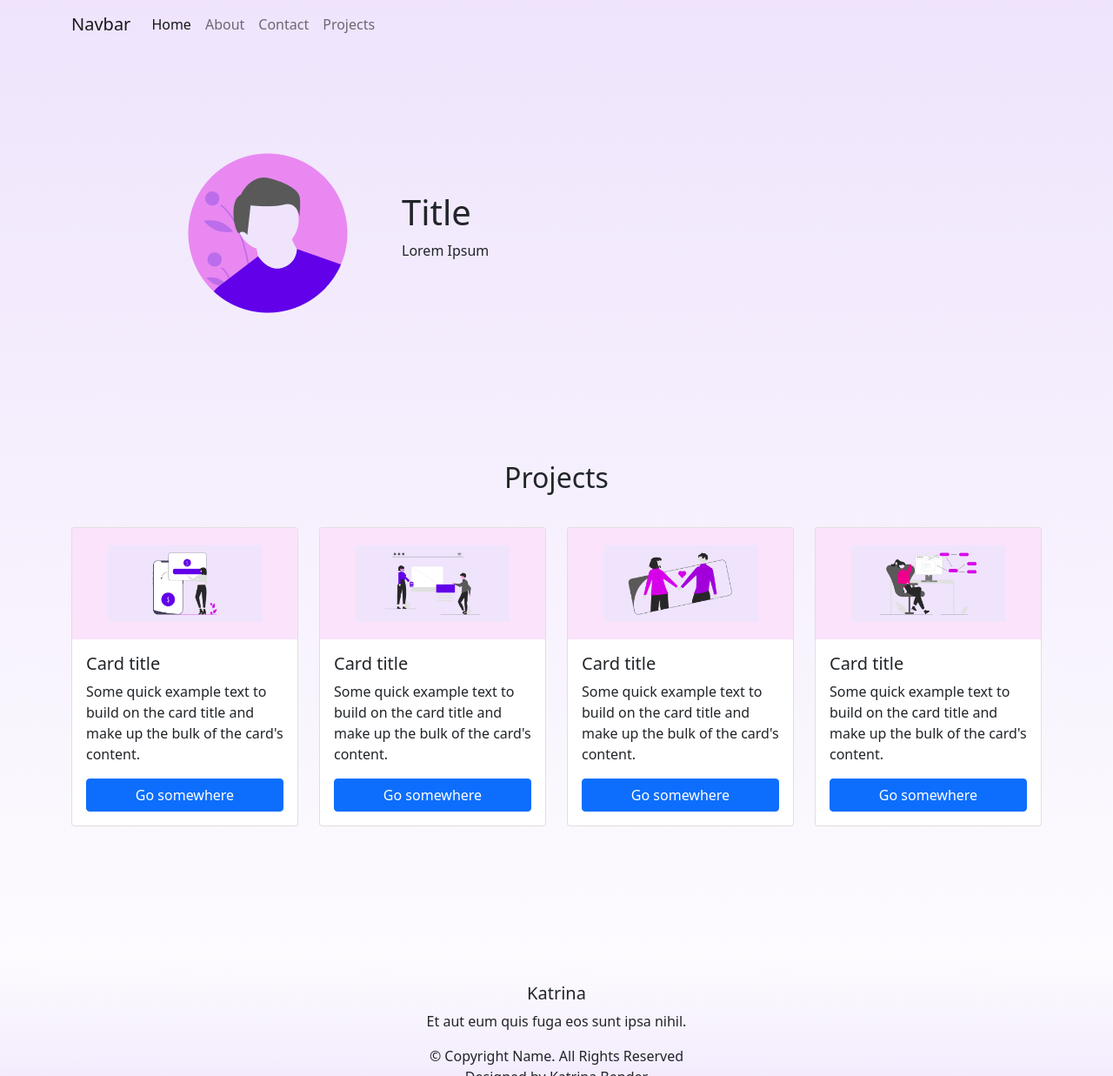
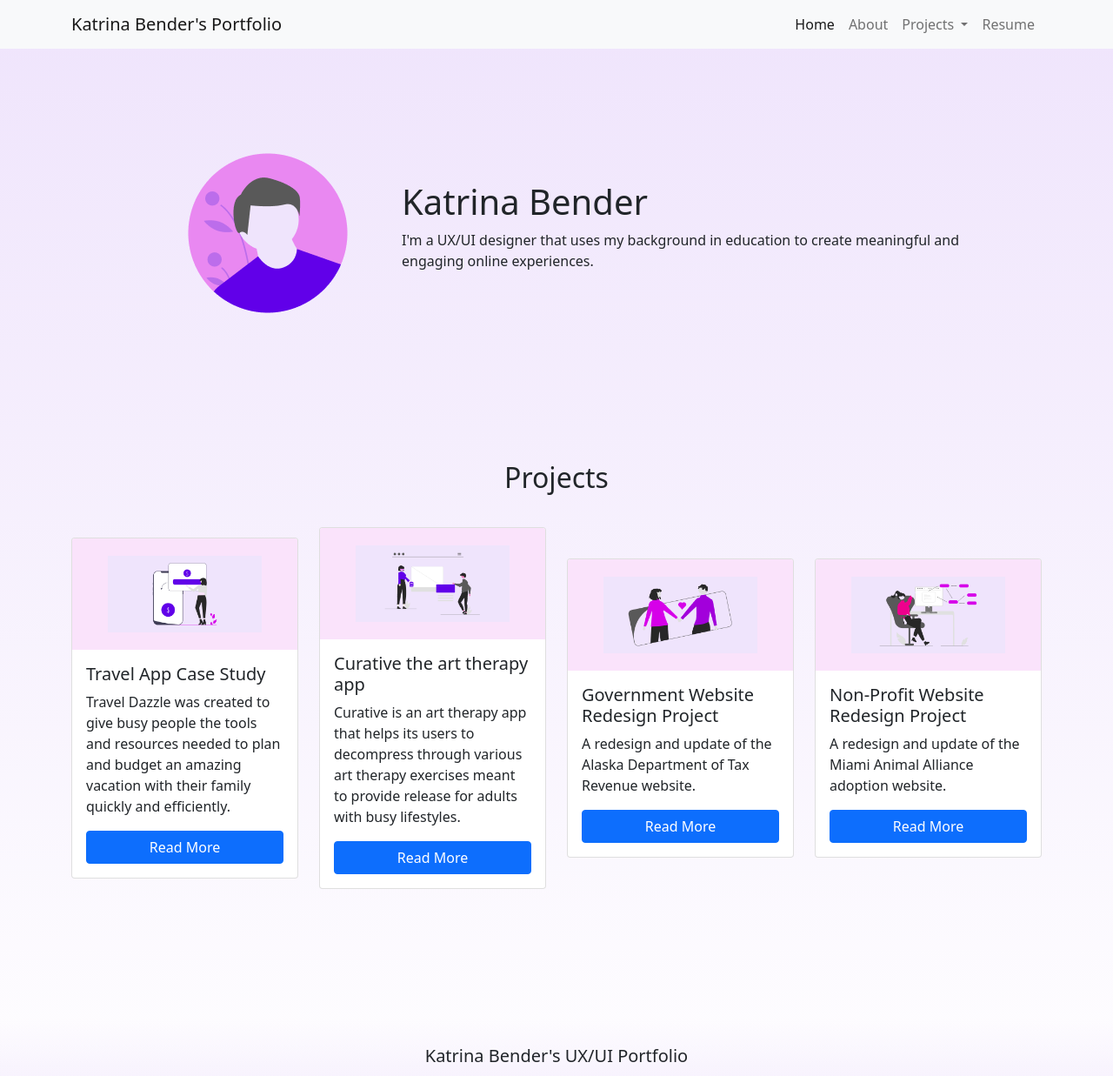
Before and after one commit to benderk761/bootstrap, a plain HTML site: page index.html in a window 1280 px wide. Shown: the top 1237 px of the page at 87% size. Drawn offline with nearby package versions, Linux system fonts and the light colour scheme.

Commit message:
nav fixes

```diff
--- a/css/style.css
+++ b/css/style.css
@@ -51,3 +51,8 @@ footer{
     text-align: center;
     background: var(--Primary-gradient-rev);
 }
+.roboto-regular {
+    font-family: "Roboto", sans-serif;
+    font-weight: 400;
+    font-style: normal;
+  }
--- a/index.html
+++ b/index.html
@@ -7,28 +7,43 @@
 
     <!-- Bootstrap CSS -->
     <link href="https://cdn.jsdelivr.net/npm/bootstrap@5.1.3/dist/css/bootstrap.min.css" rel="stylesheet" integrity="sha384-1BmE4kWBq78iYhFldvKuhfTAU6auU8tT94WrHftjDbrCEXSU1oBoqyl2QvZ6jIW3" crossorigin="anonymous">
+    <link href="https://fonts.googleapis.com/css2?family=Roboto:ital,wght@0,100;0,300;0,400;0,500;0,700;0,900;1,100;1,300;1,400;1,500;1,700;1,900&display=swap" rel="stylesheet">
+    <link rel="stylesheet" href="https://cdnjs.cloudflare.com/ajax/libs/font-awesome/6.2.0/css/all.min.css" integrity="sha512-xh6O/CkQoPOWDdYTDqeRdPCVd1SpvCA9XXcUnZS2FmJNp1coAFzvtCN9BmamE+4aHK8yyUHUSCcJHgXloTyT2A==" crossorigin="anonymous" referrerpolicy="no-referrer" />
     <link rel="stylesheet" href="./css/variables.css">
     <link rel="stylesheet" href="./css/style.css">
     <title>Home</title>
   </head>
   <body>
-    <nav>
-        <nav class="navbar navbar-expand-md navbar-light">
+    <nav class="navbar navbar-expand-lg navbar-light bg-light">
   <div class="container">
-              <a class="navbar-brand" href="#">Navbar</a>
-              <button class="navbar-toggler" type="button" data-bs-toggle="collapse" data-bs-target="#navbarNavAltMarkup" aria-controls="navbarNavAltMarkup" aria-expanded="false" aria-label="Toggle navigation">
-                <span class="navbar-toggler-icon"></span>
+    <a class="navbar-brand" href="#">Katrina Bender's Portfolio</a>
+    <button class="navbar-toggler" type="button" data-bs-toggle="collapse" data-bs-target="#navbarNavDropdown" aria-controls="navbarNavDropdown" aria-expanded="false" aria-label="Toggle navigation">
+    <i class="fa-solid fa-bars"></i>
     </button>
-              <div class="collapse navbar-collapse" id="navbarNavAltMarkup">
-                <div class="navbar-nav">
+    <div class="collapse navbar-collapse" id="navbarNavDropdown">
+      <ul class="navbar-nav ms-auto">
+        <li class="nav-item">
           <a class="nav-link active" aria-current="page" href="#">Home</a>
+        </li>
+        <li class="nav-item">
           <a class="nav-link" href="#">About</a>
-                  <a class="nav-link" href="#">Contact</a>
-                  <a class="nav-link" href="#">Projects</a>
+        </li>
+        <li class="nav-item dropdown">
+          <a class="nav-link dropdown-toggle" href="#" id="navbarDropdownMenuLink" role="button" data-bs-toggle="dropdown" aria-expanded="false">
+            Projects
+          </a>
+          <ul class="dropdown-menu" aria-labelledby="navbarDropdownMenuLink">
+            <li><a class="dropdown-item" href="#">Project 1</a></li>
+            <li><a class="dropdown-item" href="#">Project 2</a></li>
+            <li><a class="dropdown-item" href="#">Project 3</a></li>
+          </ul>
+        </li>
+        <li class="nav-item">
+          <a class="nav-link" href="#">Resume</a>
+        </li>
+      </ul>
     </div>
   </div>
-            </div>
-          </nav>
 </nav>
 <div class="container">
     <div class="row mainContent">
@@ -36,8 +51,8 @@
             <img src="./img/profile.png" alt="" class="profileImage">
         </div>
         <div class="col-md-9 col-lg-7 ol-xl-6">
-            <h1>Title</h1>
-            <p>Lorem Ipsum</p>
+            <h1>Katrina Bender</h1>
+            <p>I'm a UX/UI designer that uses my background in education to create meaningful and engaging online experiences.</p>
          </div>
     </div>
 </div>
@@ -48,9 +63,9 @@
             <div class="card">
                 <img src="./img/project1.png" class="card-img-top projectCard" alt="...">
                 <div class="card-body">
-                  <h5 class="card-title">Card title</h5>
-                  <p class="card-text">Some quick example text to build on the card title and make up the bulk of the card's content.</p>
-                  <a href="#" class="btn btn-primary">Go somewhere</a>
+                  <h5 class="card-title">Travel App Case Study</h5>
+                  <p class="card-text">Travel Dazzle was created to give busy people the tools and resources needed to plan and budget an amazing vacation with their family quickly and efficiently.</p>
+                  <a href="#" class="btn btn-primary">Read More</a>
                 </div>
               </div>
         </div>
@@ -58,9 +73,9 @@
             <div class="card">
                 <img src="./img/project2.png" class="card-img-top projectCard"" alt="...">
                 <div class="card-body">
-                  <h5 class="card-title">Card title</h5>
-                  <p class="card-text">Some quick example text to build on the card title and make up the bulk of the card's content.</p>
-                  <a href="#" class="btn btn-primary">Go somewhere</a>
+                  <h5 class="card-title">Curative the art therapy app</h5>
+                  <p class="card-text">Curative is an art therapy app that helps its users to decompress through various art therapy exercises meant to provide release for adults with busy lifestyles.</p>
+                  <a href="#" class="btn btn-primary">Read More</a>
                 </div>
               </div>
         </div>
@@ -68,9 +83,9 @@
             <div class="card">
                 <img src="./img/project3.png" class="card-img-top projectCard"" alt="...">
                 <div class="card-body">
-                  <h5 class="card-title">Card title</h5>
-                  <p class="card-text">Some quick example text to build on the card title and make up the bulk of the card's content.</p>
-                  <a href="#" class="btn btn-primary">Go somewhere</a>
+                  <h5 class="card-title">Government Website Redesign Project</h5>
+                  <p class="card-text">A redesign and update of the Alaska Department of Tax Revenue website.</p>
+                  <a href="#" class="btn btn-primary">Read More</a>
                 </div>
               </div>
         </div>
@@ -78,18 +93,18 @@
             <div class="card">
                 <img src="./img/project4.png" class="card-img-top projectCard"" alt="...">
                 <div class="card-body">
-                  <h5 class="card-title">Card title</h5>
-                  <p class="card-text">Some quick example text to build on the card title and make up the bulk of the card's content.</p>
-                  <a href="#" class="btn btn-primary">Go somewhere</a>
+                  <h5 class="card-title">Non-Profit Website Redesign Project</h5>
+                  <p class="card-text">A redesign and update of the Miami Animal Alliance adoption website.</p>
+                  <a href="#" class="btn btn-primary">Read More</a>
                 </div>
               </div>
         </div>
     </div>
 </div>
 <footer>
-    <h5>Katrina</h5>
+    <h5> Katrina Bender's UX/UI Portfolio</h5>
     <p class="body-small">
-        Et aut eum quis fuga eos sunt ipsa nihil.
+
     </p>
     <p class="body-small">
         © Copyright Name. All Rights Reserved
```
Lines whose indentation alone changed are shown as unchanged.
